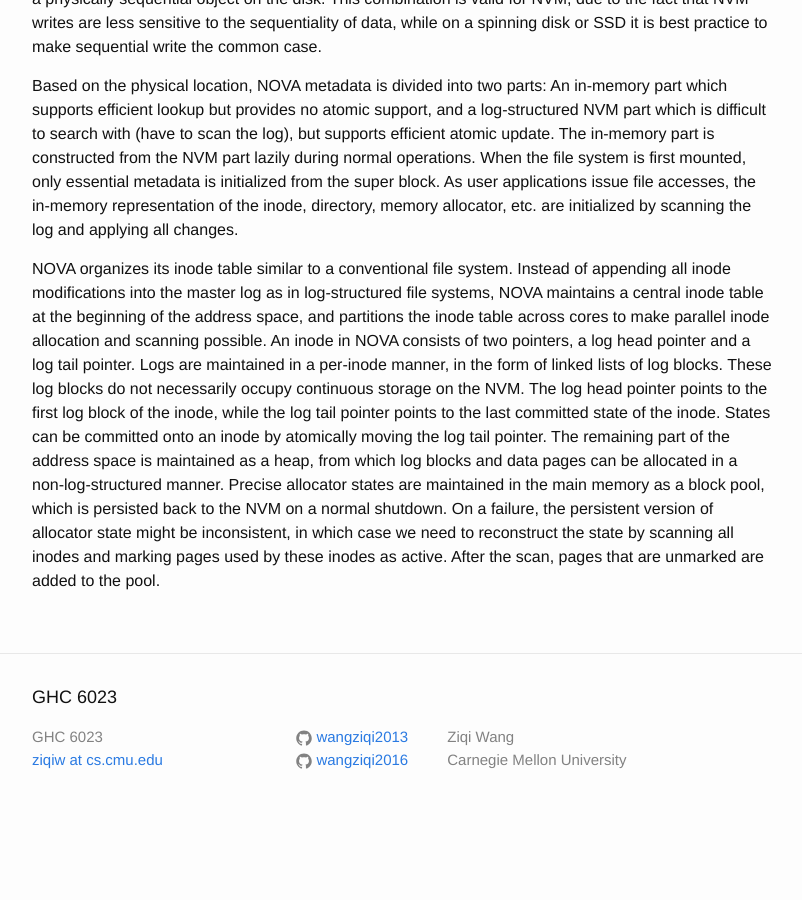
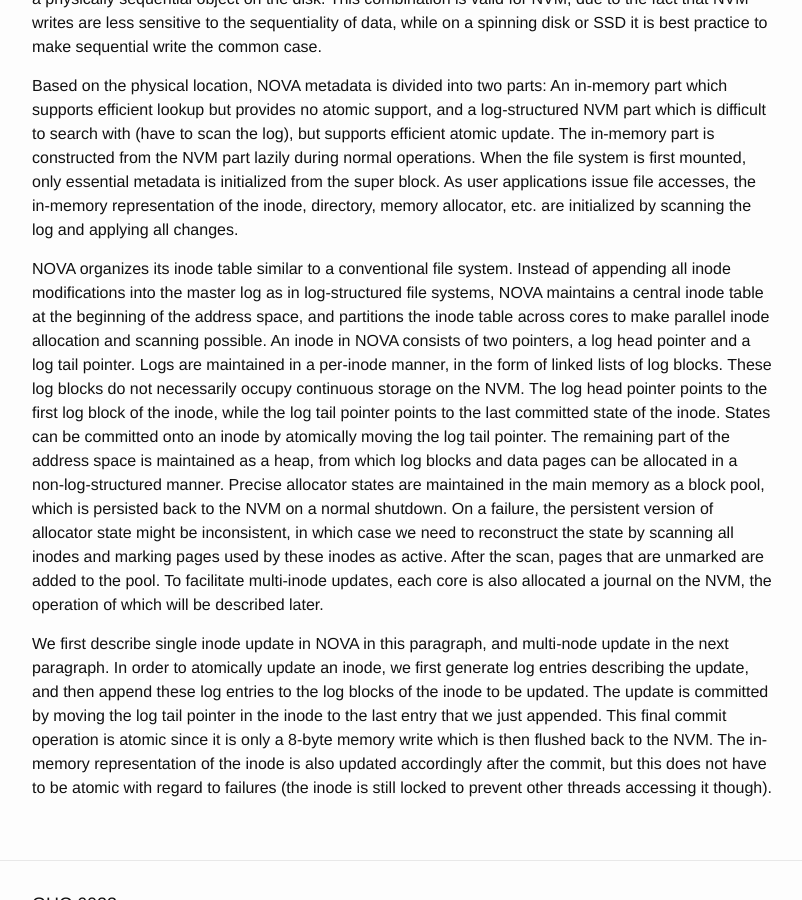
Before and after one commit to wangziqi2013/wangziqi2013.github.io, a Jekyll site: the page built from _posts/2019-10-26-nova.markdown, in a window 1280 px wide and 900 px high, scrolled down 1321 px. Shown: the whole window, without its empty margins (238-1040 px from the left). Built offline with Jekyll 4.4.1, drawn with Linux system fonts in a browser that asks for light colours; before the commit the page ends 2152 px from its top, so only the background shows below that.

Commit message:
Adding single node update

```diff
--- a/_posts/2019-10-26-nova.markdown
+++ b/_posts/2019-10-26-nova.markdown
@@ -63,4 +63,13 @@ address space is maintained as a heap, from which log blocks and data pages can
 Precise allocator states are maintained in the main memory as a block pool, which is persisted back to the NVM on a normal
 shutdown. On a failure, the persistent version of allocator state might be inconsistent, in which case we need to reconstruct
 the state by scanning all inodes and marking pages used by these inodes as active. After the scan, pages that are unmarked
-are added to the pool.
+are added to the pool. To facilitate multi-inode updates, each core is also allocated a journal on the NVM, the operation
+of which will be described later.
+
+We first describe single inode update in NOVA in this paragraph, and multi-node update in the next paragraph. In order
+to atomically update an inode, we first generate log entries describing the update, and then append these log entries to
+the log blocks of the inode to be updated. The update is committed by moving the log tail pointer in the inode to the last
+entry that we just appended. This final commit operation is atomic since it is only a 8-byte memory write which is then
+flushed back to the NVM. The in-memory representation of the inode is also updated accordingly after the commit, but
+this does not have to be atomic with regard to failures (the inode is still locked to prevent other threads accessing it
+though).
```
